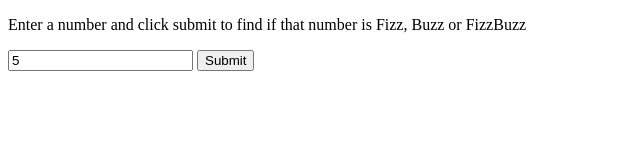
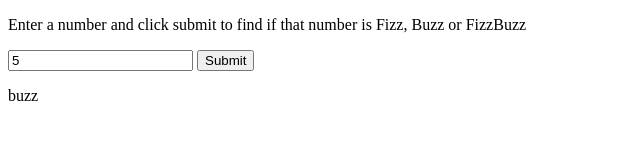
Before and after one commit to shclarke007/fizzbuzz_js, a plain HTML site: page index.html in a window 1280 px wide. Both pictures are taken after typing "5" into the empty fields and a click on the input "Submit". Shown: the full height of the page, 0-640 px from the left. Drawn offline with Linux system fonts and the light colour scheme.

Commit message:
added interface.js to display front end

```diff
--- a/index.html
+++ b/index.html
@@ -12,5 +12,6 @@
     <br>
     <p id="fizz_output"> </p>
     <script type="text/javascript" src="src/fizzbuzz.js"></script>
+    <script type="text/javascript" src="interface.js"></script>
   </body>
 </html>
--- /dev/null
+++ b/interface.js
@@ -0,0 +1,8 @@
+let submit_button = document.getElementById('submit_button');
+
+submit_button.addEventListener('click', function() {
+  let game = new FizzBuzz;
+  let fizz_output = document.getElementById('fizz_output');
+  let num = document.getElementById('user_input').value;
+  fizz_output.textContent = game.play(num);
+});
```
